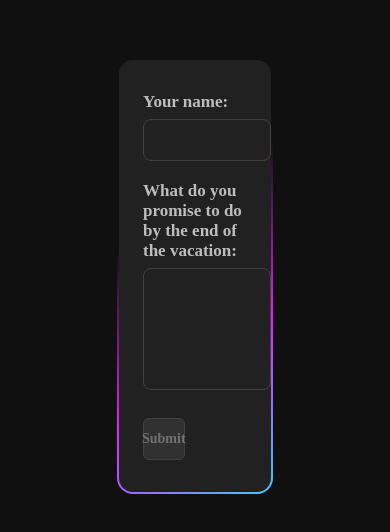
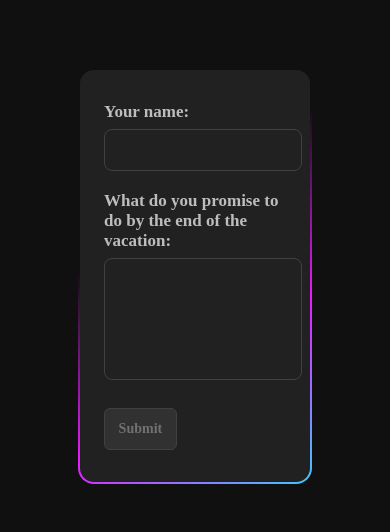
Before and after one commit to biteeunkilllable/onTheGoProject, a plain HTML site: page InsertionInterface/index.html in a window 390 px wide. Shown: the part 146-678 px from the top of the page. Drawn offline with Linux system fonts and the light colour scheme.

Commit message:
patch#11

```diff
--- a/InsertionInterface/src/style.css
+++ b/InsertionInterface/src/style.css
@@ -20,7 +20,17 @@ body {
   box-sizing: border-box;
   border-radius: 16px;
 }
-
+@media (max-width: 750px) {
+  .form-container {
+    width: 60%;
+  }
+  .form-container .form-group input {
+    width: 70%;
+  }
+  .form-container .form-group textarea {
+    width: 70%;
+  }
+}
 .form-container button:active {
   scale: 0.95;
 }
```
